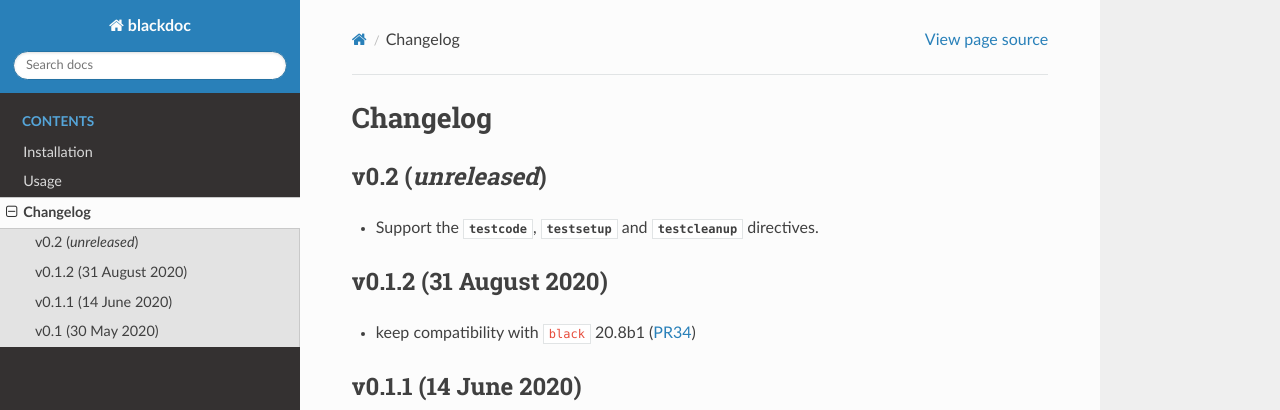
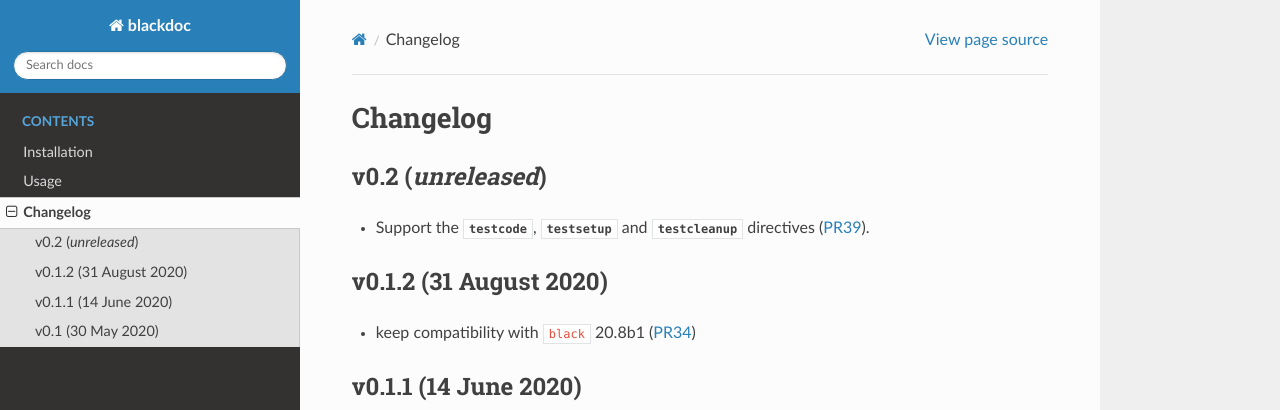
Before and after one commit to keewis/blackdoc, a Sphinx documentation site: the page built from doc/changelog.rst, in a window 1280 px wide. Shown: the top 410 px of the page. Built offline with Sphinx 7.4.7 and the Read the Docs theme 2.0.0, drawn with Linux system fonts in a browser that asks for light colours; part of the change alters nothing that is shown.

```diff
--- a/doc/changelog.rst
+++ b/doc/changelog.rst
@@ -3,7 +3,8 @@ Changelog
 
 v0.2 (*unreleased*)
 -------------------
-- Support the :rst:dir:`testcode`, :rst:dir:`testsetup` and :rst:dir:`testcleanup` directives.
+- Support the :rst:dir:`testcode`, :rst:dir:`testsetup` and
+  :rst:dir:`testcleanup` directives (:pull:`39`).
 
 
 v0.1.2 (31 August 2020)
```
